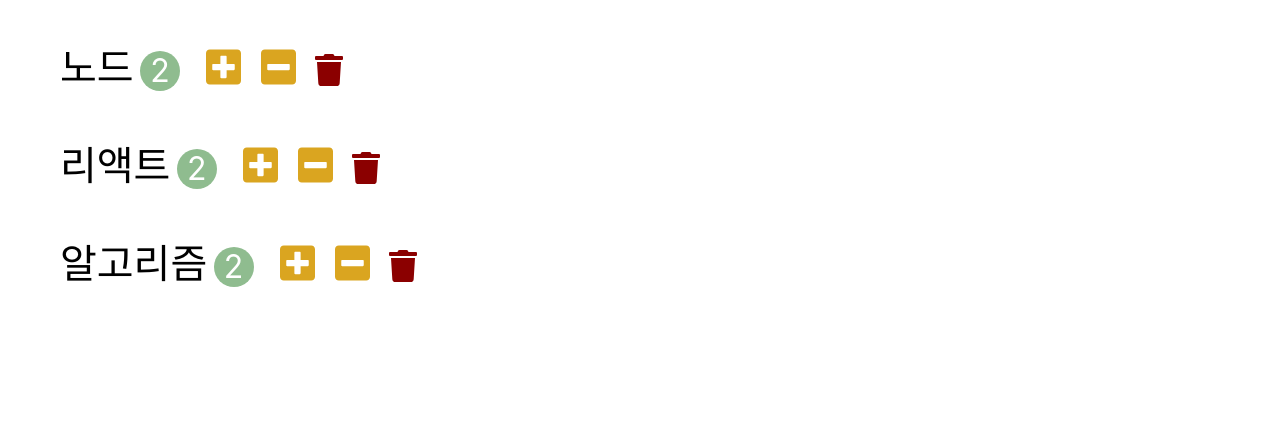
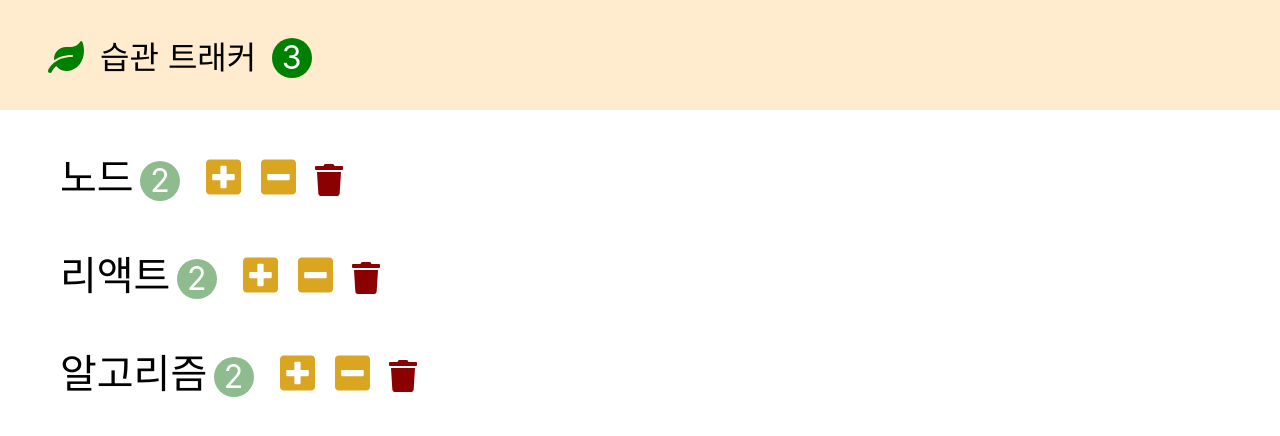
Before and after one commit to MoonEunki/react_basic, a React (Create React App) app: page / in a window 1280 px wide. Shown: the top 436 px of the page. Built offline with nearby package versions, Linux system fonts and the light colour scheme.

Commit message:
navbar 추가, 기능완료

```diff
--- a/src/app.jsx
+++ b/src/app.jsx
@@ -1,6 +1,7 @@
 import "./app.css";
 import Habits from "./components/habits";
 import React, { useState } from "react";
+import Navbar from "./components/navbar";
 
 const App = () => {
   const [habits, setCount] = useState([
@@ -28,12 +29,15 @@ const App = () => {
     setCount(newHabits);
   };
   return (
+    <>
+      <Navbar totalCount={habits.filter((item) => item.count > 0).length} />
       <Habits
         habits={habits}
         onIncrement={handleIncrement}
         onDecrement={handleDecrement}
         onDelete={handleDelete}
       />
+    </>
   );
 };
 
--- /dev/null
+++ b/src/components/navbar.jsx
@@ -0,0 +1,14 @@
+import React from "react";
+
+const Navbar = (props) => {
+  console.log(props);
+  return (
+    <nav className="navbar">
+      <i className="navbar-logo fas fa-leaf"></i>
+      <span>습관 트래커 </span>
+      <span className="navbar-count">{props.totalCount}</span>
+    </nav>
+  );
+};
+
+export default Navbar;
```
Also changed, not shown: 1 other file (tests, documents, lock files or other folders). Lines whose indentation alone changed are shown as unchanged.
